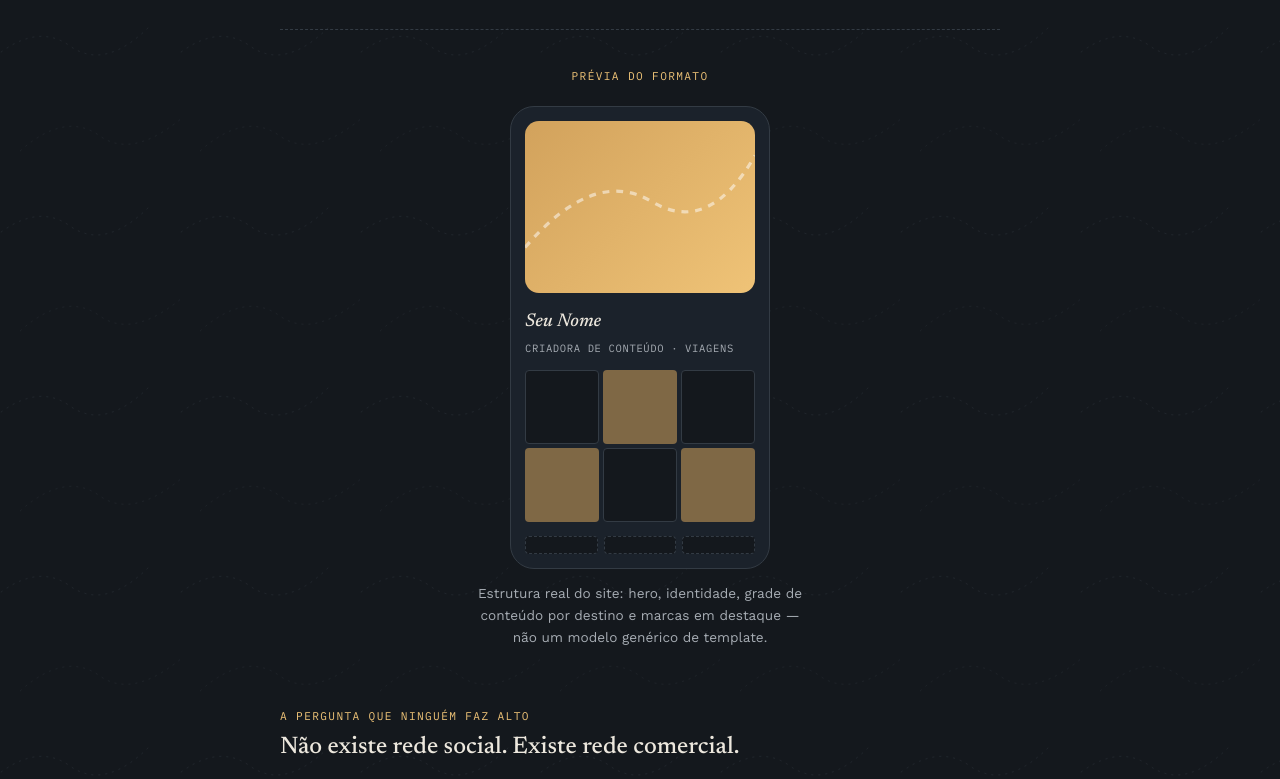
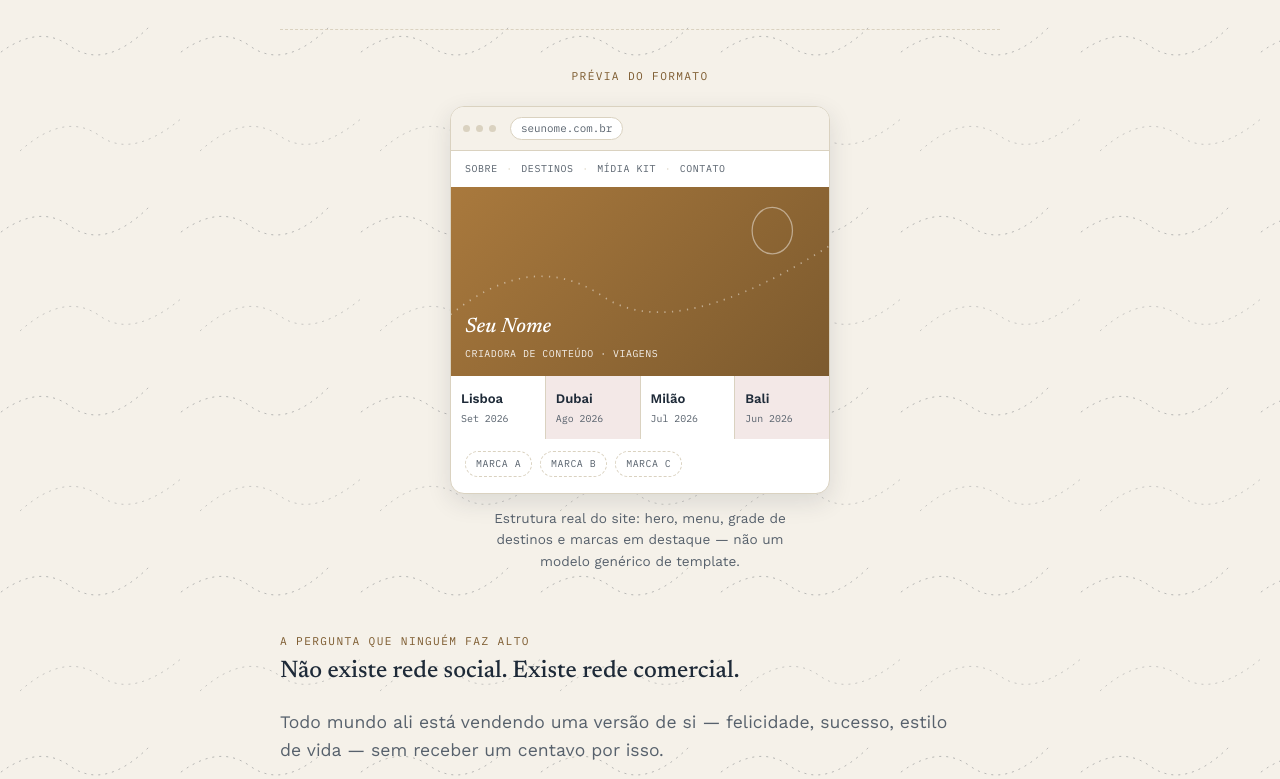
Before and after one commit to beprice-dev/novo-voo, a plain HTML site: page index.html in a window 1280 px wide. Shown: the part 719-1498 px from the top of the page. Drawn offline with nearby package versions, Linux system fonts and the light colour scheme.

Commit message:
Volta ao tema claro (embasado em pesquisa de credibilidade/leitura) e reconstroi previa do site com conteudo real

```diff
--- a/index.html
+++ b/index.html
@@ -9,17 +9,17 @@
 <link href="https://fonts.googleapis.com/css2?family=Newsreader:ital,opsz,wght@0,6..72,400;0,6..72,500;0,6..72,600;1,6..72,500&family=Work+Sans:wght@400;500;600&family=IBM+Plex+Mono:wght@400;500&display=swap" rel="stylesheet">
 <style>
   :root {
-    --paper: #14181d;
-    --surface: #1b222b;
-    --ink: #ece7dd;
-    --ink-soft: #a6acb3;
-    --accent: #d2a25c;
-    --accent-deep: #efc377;
-    --accent2: #c98f86;
-    --accent2-soft: #3a2a29;
-    --line: #333b44;
-    --card-shadow: rgba(0, 0, 0, 0.4);
-    color-scheme: dark;
+    --paper: #f5f1e9;
+    --surface: #ffffff;
+    --ink: #1e2a38;
+    --ink-soft: #57616c;
+    --accent: #a9793d;
+    --accent-deep: #7c5a2e;
+    --accent2: #a85c52;
+    --accent2-soft: #f5e3e0;
+    --line: #dad2c0;
+    --card-shadow: rgba(30, 42, 56, 0.12);
+    color-scheme: light;
   }
 
   * { box-sizing: border-box; }
@@ -431,15 +431,15 @@
   }
 
   .tile.highlight {
-    background: var(--accent);
+    background: color-mix(in srgb, var(--accent) 30%, var(--surface));
   }
 
   .tile.highlight b {
-    color: var(--paper);
+    color: var(--accent-deep);
   }
 
   .tile.highlight span {
-    color: color-mix(in srgb, var(--paper) 75%, transparent);
+    color: var(--ink);
   }
 
   .note {
@@ -556,80 +556,149 @@
     text-align: center;
   }
 
-  .phone {
-    max-width: 260px;
+  .browser {
+    max-width: 380px;
     margin: 18px auto 0;
     border: 1px solid var(--line);
-    border-radius: 24px;
+    border-radius: 14px;
     background: var(--surface);
-    padding: 14px;
+    overflow: hidden;
     text-align: left;
+    box-shadow: 0 8px 24px var(--card-shadow);
   }
 
-  .phone-hero {
-    aspect-ratio: 4 / 3;
-    border-radius: 14px;
-    background: linear-gradient(135deg, var(--accent) 0%, var(--accent-deep) 100%);
-    position: relative;
-    overflow: hidden;
+  .browser-bar {
+    display: flex;
+    align-items: center;
+    gap: 6px;
+    padding: 10px 12px;
+    background: var(--paper);
+    border-bottom: 1px solid var(--line);
   }
 
-  .phone-hero svg {
+  .browser-bar .dot {
+    width: 7px;
+    height: 7px;
+    border-radius: 50%;
+    background: var(--line);
+  }
+
+  .browser-bar .url {
+    margin-left: 8px;
+    font-family: "IBM Plex Mono", ui-monospace, monospace;
+    font-size: 0.68rem;
+    color: var(--ink-soft);
+    background: var(--surface);
+    border: 1px solid var(--line);
+    border-radius: 999px;
+    padding: 2px 10px;
+  }
+
+  .browser-nav {
+    padding: 10px 14px;
+    font-family: "IBM Plex Mono", ui-monospace, monospace;
+    font-size: 0.62rem;
+    letter-spacing: 0.06em;
+    text-transform: uppercase;
+    color: var(--ink-soft);
+  }
+
+  .browser-nav span {
+    color: var(--line);
+    margin: 0 2px;
+  }
+
+  .site-hero {
+    position: relative;
+    aspect-ratio: 16 / 8;
+    background: linear-gradient(135deg, var(--accent) 0%, var(--accent-deep) 100%);
+    color: var(--surface);
+    overflow: hidden;
+    display: flex;
+    align-items: flex-end;
+    padding: 14px;
+  }
+
+  .site-hero svg {
     position: absolute;
     inset: 0;
     width: 100%;
     height: 100%;
-    opacity: 0.5;
+    opacity: 0.45;
   }
 
-  .phone-name {
+  .site-hero-text {
+    position: relative;
+    display: flex;
+    flex-direction: column;
+    gap: 2px;
+  }
+
+  .site-hero-text span {
     font-family: "Newsreader", ui-serif, Georgia, serif;
     font-style: italic;
-    font-size: 1.15rem;
-    margin-top: 14px;
+    font-size: 1.3rem;
   }
 
-  .phone-tag {
+  .site-hero-text small {
     font-family: "IBM Plex Mono", ui-monospace, monospace;
-    font-size: 0.66rem;
-    letter-spacing: 0.06em;
+    font-size: 0.62rem;
+    letter-spacing: 0.05em;
+    text-transform: uppercase;
+    opacity: 0.9;
+  }
+
+  .site-grid {
+    display: grid;
+    grid-template-columns: repeat(4, 1fr);
+    gap: 1px;
+    background: var(--line);
+  }
+
+  @media (max-width: 420px) {
+    .site-grid { grid-template-columns: repeat(2, 1fr); }
+  }
+
+  .dest {
+    background: var(--surface);
+    padding: 12px 10px;
+    display: flex;
+    flex-direction: column;
+    gap: 2px;
+  }
+
+  .dest b {
+    font-family: "Work Sans", sans-serif;
+    font-size: 0.82rem;
+    font-weight: 600;
+  }
+
+  .dest small {
+    font-family: "IBM Plex Mono", ui-monospace, monospace;
+    font-size: 0.62rem;
+    color: var(--ink-soft);
+  }
+
+  .dest.accent {
+    background: color-mix(in srgb, var(--accent2) 14%, var(--surface));
+  }
+
+  .site-brands {
+    display: flex;
+    gap: 8px;
+    padding: 12px 14px 16px;
+    flex-wrap: wrap;
+  }
+
+  .site-brands span {
+    font-family: "IBM Plex Mono", ui-monospace, monospace;
+    font-size: 0.62rem;
+    letter-spacing: 0.05em;
     text-transform: uppercase;
     color: var(--ink-soft);
-    margin-top: 3px;
-  }
-
-  .phone-grid {
-    display: grid;
-    grid-template-columns: repeat(3, 1fr);
-    gap: 4px;
-    margin-top: 14px;
-  }
-
-  .phone-grid .g {
-    aspect-ratio: 1;
-    border-radius: 4px;
-    background: var(--paper);
-    border: 1px solid var(--line);
-  }
-
-  .phone-grid .g.accent {
-    background: var(--accent);
-    opacity: 0.55;
-    border-color: transparent;
-  }
-
-  .phone-badges {
-    display: flex;
-    gap: 6px;
-    margin-top: 14px;
-  }
-
-  .phone-badges span {
-    flex: 1;
-    height: 18px;
-    border-radius: 4px;
-    background: var(--paper);
     border: 1px dashed var(--line);
+    border-radius: 999px;
+    padding: 4px 10px;
   }
 
   .preview-caption {
@@ -705,21 +774,31 @@
 
   <div class="preview">
     <span class="eyebrow">Prévia do formato</span>
-    <div class="phone">
-      <div class="phone-hero">
-        <svg viewBox="0 0 100 75" preserveAspectRatio="none" aria-hidden="true">
-          <path d="M0 55 Q 30 20, 55 35 T 100 15" fill="none" stroke="white" stroke-width="1.4" stroke-dasharray="3 3"/>
+    <div class="browser">
+      <div class="browser-bar">
+        <span class="dot"></span><span class="dot"></span><span class="dot"></span>
+        <span class="url">seunome.com.br</span>
+      </div>
+      <div class="browser-nav">Sobre <span>·</span> Destinos <span>·</span> Mídia Kit <span>·</span> Contato</div>
+      <div class="site-hero">
+        <svg viewBox="0 0 300 130" preserveAspectRatio="none" aria-hidden="true">
+          <path d="M-10 95 Q 60 40, 120 75 T 310 35" fill="none" stroke="currentColor" stroke-width="1.2" stroke-dasharray="1 5"/>
+          <circle cx="255" cy="30" r="16" fill="none" stroke="currentColor" stroke-width="1"/>
         </svg>
+        <div class="site-hero-text">
+          <span>Seu Nome</span>
+          <small>Criadora de conteúdo · viagens</small>
+        </div>
       </div>
-      <div class="phone-name">Seu Nome</div>
-      <div class="phone-tag">Criadora de conteúdo · viagens</div>
-      <div class="phone-grid">
-        <div class="g"></div><div class="g accent"></div><div class="g"></div>
-        <div class="g accent"></div><div class="g"></div><div class="g accent"></div>
+      <div class="site-grid">
+        <div class="dest"><b>Lisboa</b><small>Set 2026</small></div>
+        <div class="dest accent"><b>Dubai</b><small>Ago 2026</small></div>
+        <div class="dest"><b>Milão</b><small>Jul 2026</small></div>
+        <div class="dest accent"><b>Bali</b><small>Jun 2026</small></div>
       </div>
-      <div class="phone-badges"><span></span><span></span><span></span></div>
+      <div class="site-brands"><span>Marca A</span><span>Marca B</span><span>Marca C</span></div>
     </div>
-    <p class="preview-caption">Estrutura real do site: hero, identidade, grade de conteúdo por destino e marcas em destaque — não um modelo genérico de template.</p>
+    <p class="preview-caption">Estrutura real do site: hero, menu, grade de destinos e marcas em destaque — não um modelo genérico de template.</p>
   </div>
 
   <section id="contexto">
```
